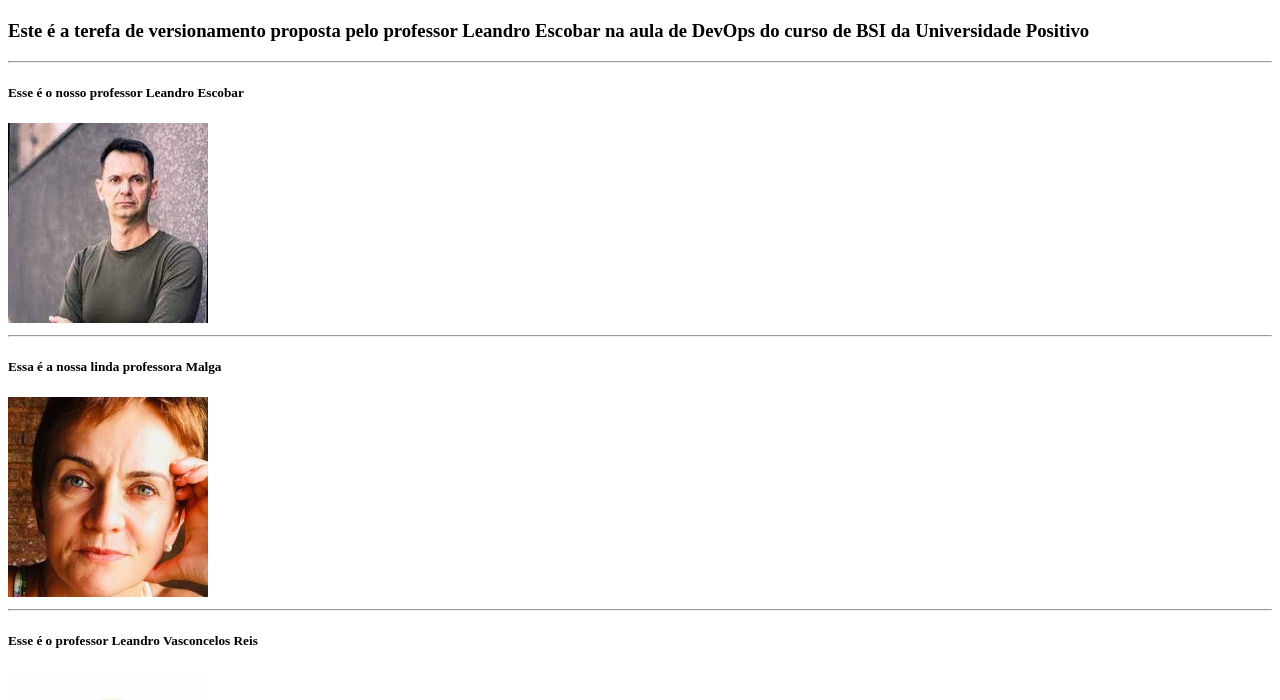
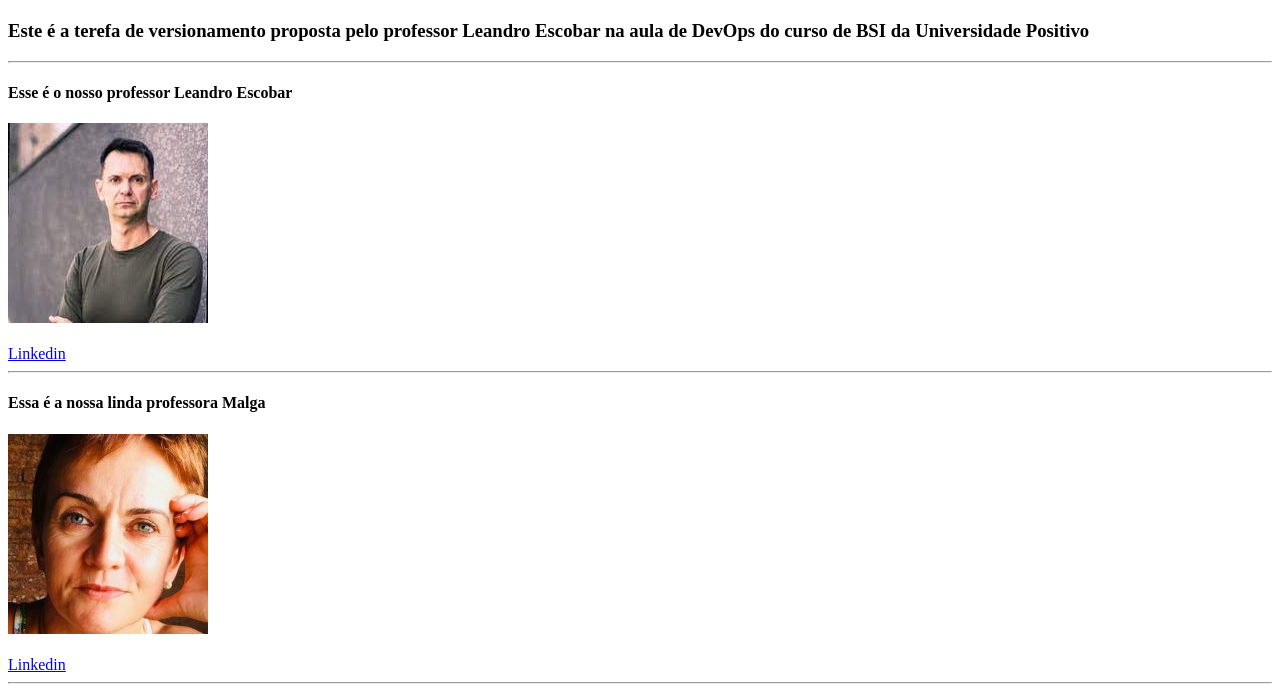
Before and after one commit to lukas-burda/CoisasECoisas-DevOps, a plain HTML site: page index.html in a window 1280 px wide. Shown: the part 60-760 px from the top of the page. Drawn offline with Linux system fonts and the light colour scheme.

Commit message:
Adicionado Linkedin 3.2

```diff
--- a/index.html
+++ b/index.html
@@ -12,18 +12,24 @@
 
     <hr>
 
-    <h5> Esse é o nosso professor Leandro Escobar</h5>
+    <h4> Esse é o nosso professor Leandro Escobar</h4>
     <img src="images/Escobar.jpg" alt="Escobar">
+    <br><br>
+    <a href="https://br.linkedin.com/in/leandrofabianescobar">Linkedin</a>
 
     <hr>
 
-    <h5> Essa é a nossa linda professora Malga</h5>
+    <h4> Essa é a nossa linda professora Malga</h4>
     <img src="images/Malga.jpg" alt="Malga">
+    <br><br>
+    <a href="https://br.linkedin.com/in/malga-costa-72935b21">Linkedin</a>
 
     <hr>
 
-    <h5> Esse é o professor Leandro Vasconcelos Reis </h5>
+    <h4> Esse é o professor Leandro Vasconcelos Reis </h4>
     <img src="images/Vansconcelos.jpg" width="200px" height="200px" alt="Vasconcelos">
+    <br><br>
+    <a href="https://br.linkedin.com/in/leandro-vasconcelos-reis">Linkedin</a>
 
 </body>
 </html>
```
Also changed, not shown: CódigosUtilizadosEPlanejamento.txt.
